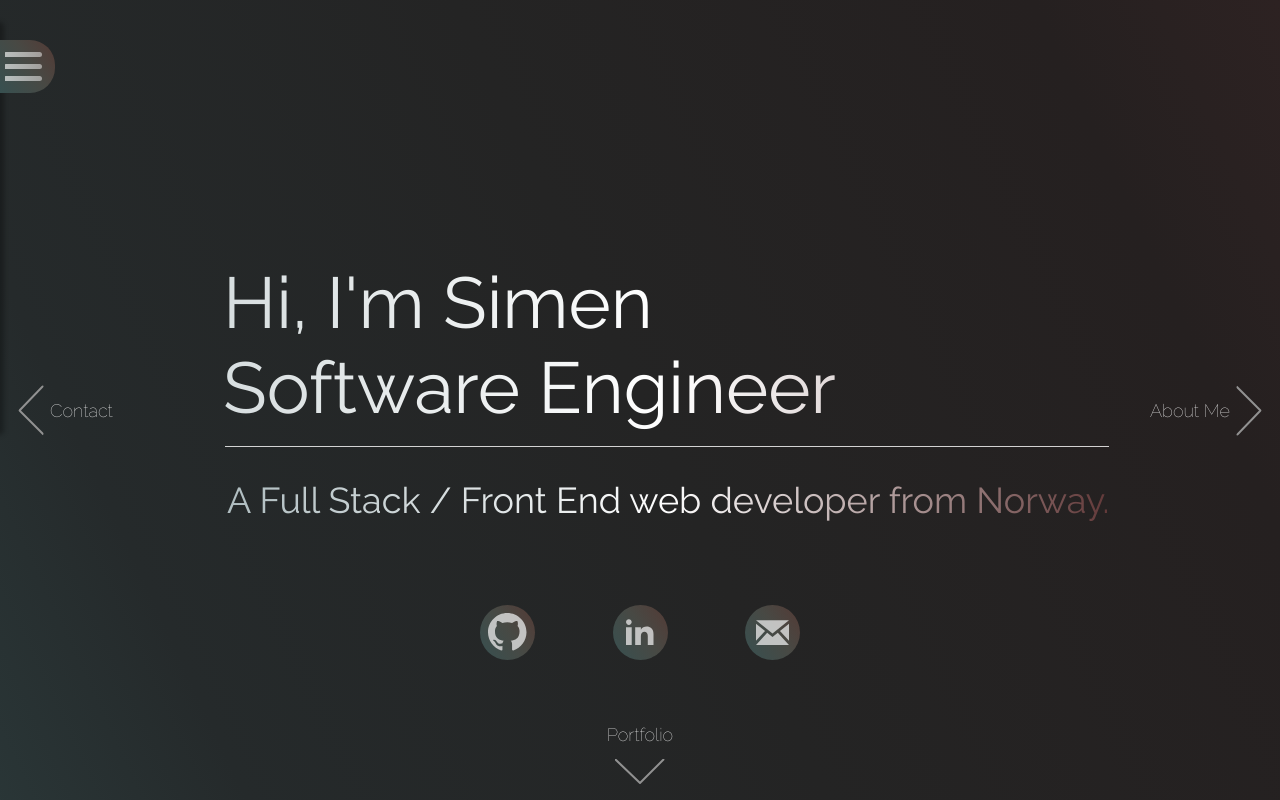
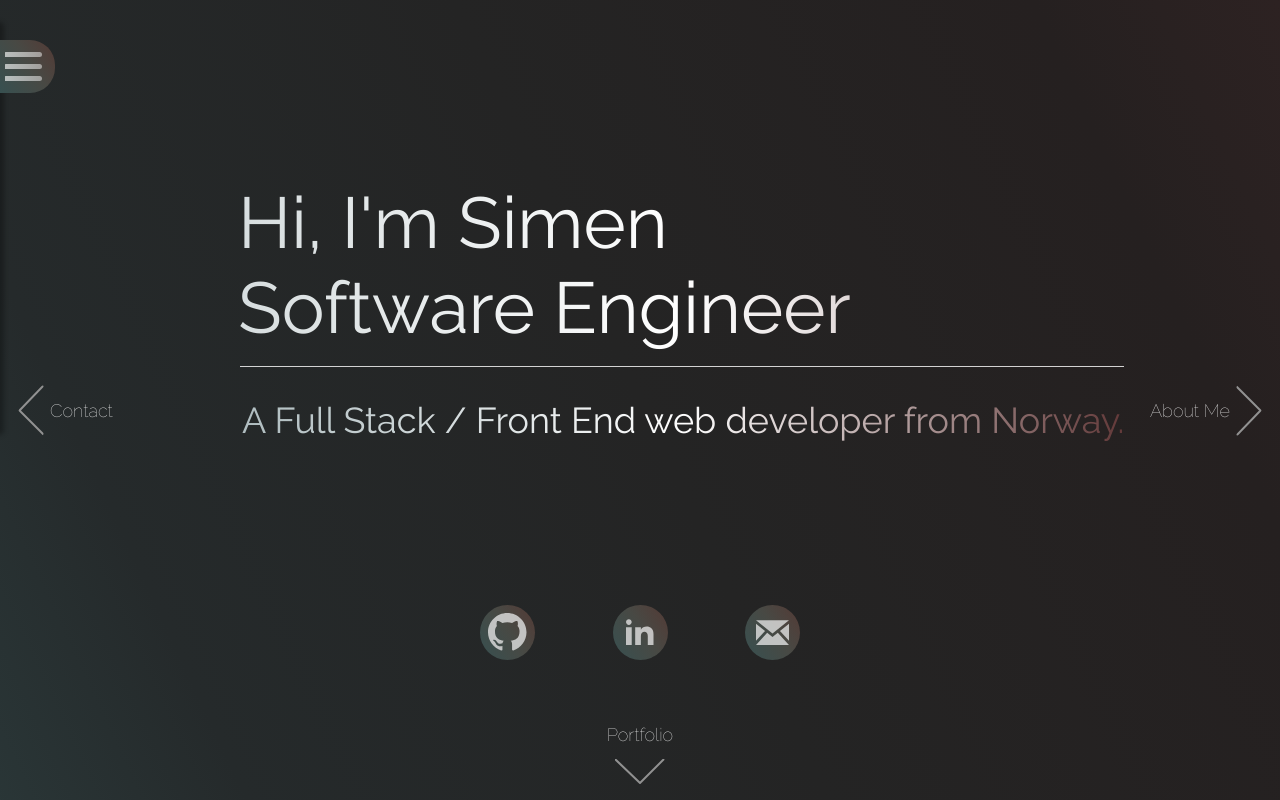
Before and after one commit to SimenMH/portfolio-website, a React (Create React App) app: page / in a window 1280 px wide. Built offline with nearby package versions, Linux system fonts and the light colour scheme.

Commit message:
style: Use vh instead of % for home text margin

```diff
--- a/src/screens/Home/styles.css
+++ b/src/screens/Home/styles.css
@@ -12,8 +12,8 @@
   flex-direction: column;
   justify-content: center;
   align-self: flex-start;
-  margin-left: 10vh;
-  margin-top: 20vh;
+  margin-left: 95px;
+  margin-top: 10vh;
 }
 
 .home-text h1 {
```
